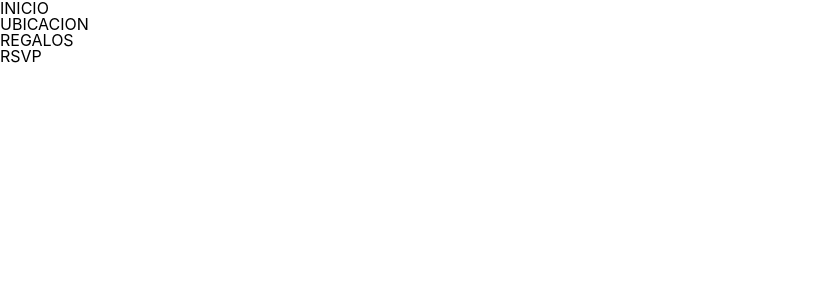
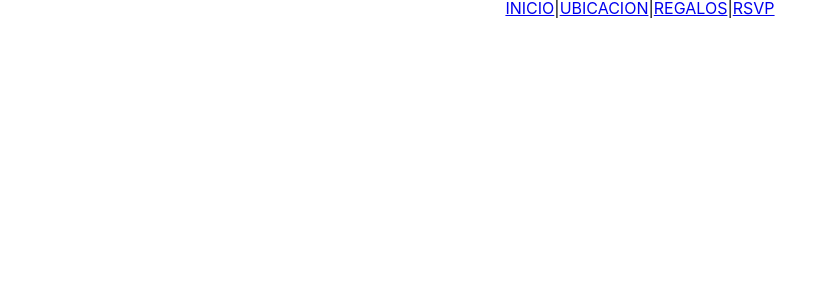
Before and after one commit to Juanjix/ine-zorro, a React (Create React App) app: page / in a window 1280 px wide. Shown: the top 300 px of the page, without its empty margins (0-837 px from the left). Built offline with nearby package versions, Linux system fonts and the light colour scheme.

Commit message:
agregue el menu

```diff
--- a/src/assets/styles/components/_menu.scss
+++ b/src/assets/styles/components/_menu.scss
@@ -1 +1,5 @@
-// Your menu styles here 👇🏻
+.menu__container {
+  display: flex;
+  flex-direction: row;
+  justify-content: center;
+}
--- a/src/components/menu/index.js
+++ b/src/components/menu/index.js
@@ -1,22 +1,22 @@
 const Menu = () => {
   return (
     // Your menu here 👇🏻
-    <div className="menu__container">
-      <ul>
+    <div>
+      <ul className="menu__container">
         <li>
-          <a>INICIO</a>
+          <a href="#Home">INICIO</a>
         </li>
-        <span></span>
+        <span>|</span>
         <li>
-          <a>UBICACION</a>
+          <a href="#Home">UBICACION</a>
         </li>
-        <span></span>
+        <span>|</span>
         <li>
-          <a>REGALOS</a>
+          <a href="#Home">REGALOS</a>
         </li>
-        <span></span>
+        <span>|</span>
         <li>
-          <a>RSVP</a>
+          <a href="#Home">RSVP</a>
         </li>
       </ul>
     </div>
--- a/src/pages/index.js
+++ b/src/pages/index.js
@@ -1,7 +1,8 @@
-import Menu from "components/menu";
+import React from "react";
+import LayoutPrimary from "layouts/layout-primary";
 
 const Home = () => {
-  return <Menu />;
+  return <LayoutPrimary></LayoutPrimary>;
 };
 
 export default Home;
```
Also changed, not shown: src/layouts/layout-primary.js (+5 -4 lines).
